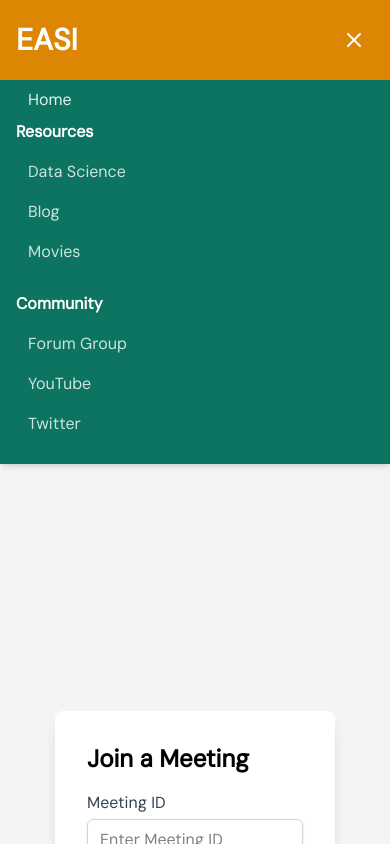
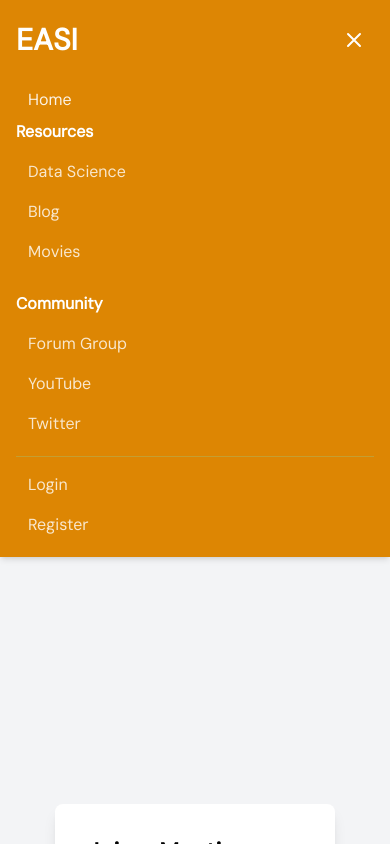
Before and after one commit to dataideaorg/easi-meet, a React (Vite) app: page / in a window 390 px wide. Both pictures are taken after a click on the button "Toggle menu". Shown: the top 844 px of the page. Built offline with nearby package versions, Linux system fonts and the light colour scheme.

Commit message:
fix: updated mobile menu color

```diff
--- a/src/components/Navbar.tsx
+++ b/src/components/Navbar.tsx
@@ -209,7 +209,7 @@ const Navbar: React.FC = () => {
 
       {/* Mobile Menu */}
       {isMobileMenuOpen && (
-        <div className="md:hidden bg-[#007367]/95 backdrop-blur-sm">
+        <div className="md:hidden bg-[#dd8604]/95 backdrop-blur-sm">
           <div className="px-4 pt-2 pb-3 space-y-1">
             <NavLink href="/" label="Home" />
 
@@ -232,7 +232,7 @@ const Navbar: React.FC = () => {
               </div>
             ))}
 
-            {/* <div className="pt-2 border-t border-[#66fdee]/20">
+            <div className="pt-2 border-t border-[#66fdee]/20">
               {username ? (
                 <>
                   <div className="px-3 py-2 text-white/80">
@@ -261,7 +261,7 @@ const Navbar: React.FC = () => {
                   </Link>
                 </>
               )}
-            </div> */}
+            </div>
           </div>
         </div>
       )}
```
